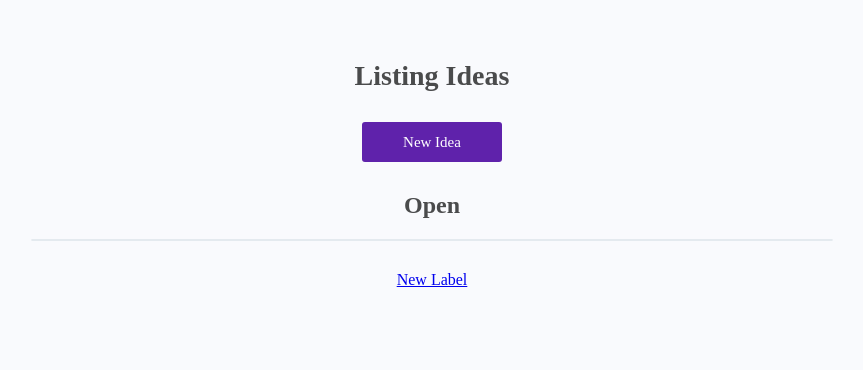
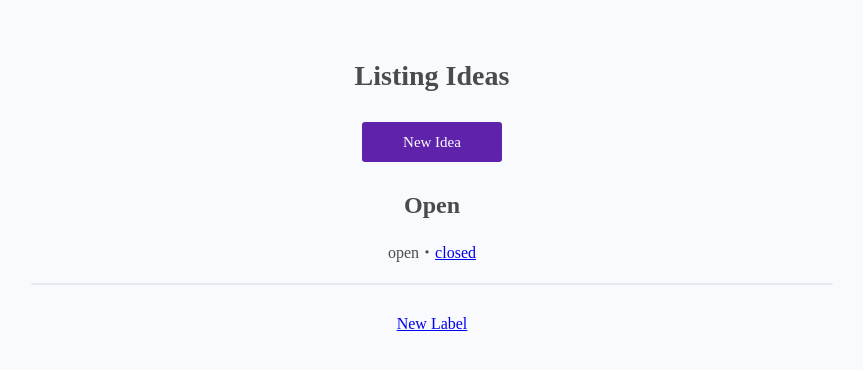
Before and after one commit to balloonbros/sutekki, a Rails app: page / in a window 1280 px wide. Shown: the top 370 px of the page, without its empty margins (208-1071 px from the left). Run offline with Rails 7, Linux system fonts and the light colour scheme; data that the repository does not hold is empty; some libraries are stand-ins or nearby versions.

Commit message:
open/closdを行き来できるようにした

```diff
--- a/app/views/ideas/index.html.erb
+++ b/app/views/ideas/index.html.erb
@@ -5,9 +5,11 @@
 <%= link_to 'New Idea', new_idea_path, :class => "add" %>
 
 <% if params.has_key?(:closed) %>
-<h2 style ="margin-bottom: 20px;">Closed</h2>
+<h2 style="margin-bottom: 20px;">Closed</h2>
+<p style="margin-bottom: 20px;"><a href="ideas">open</a>・closed</p>
 <% else %>
-<h2 style ="margin-bottom: 20px;">Open</h2>
+<h2 style="margin-bottom: 20px;">Open</h2>
+<p style="margin-bottom: 20px;">open・<a href="ideas?closed=1">closed</a></p>
 <% end %>
 
 <ul class="post-list">
```
